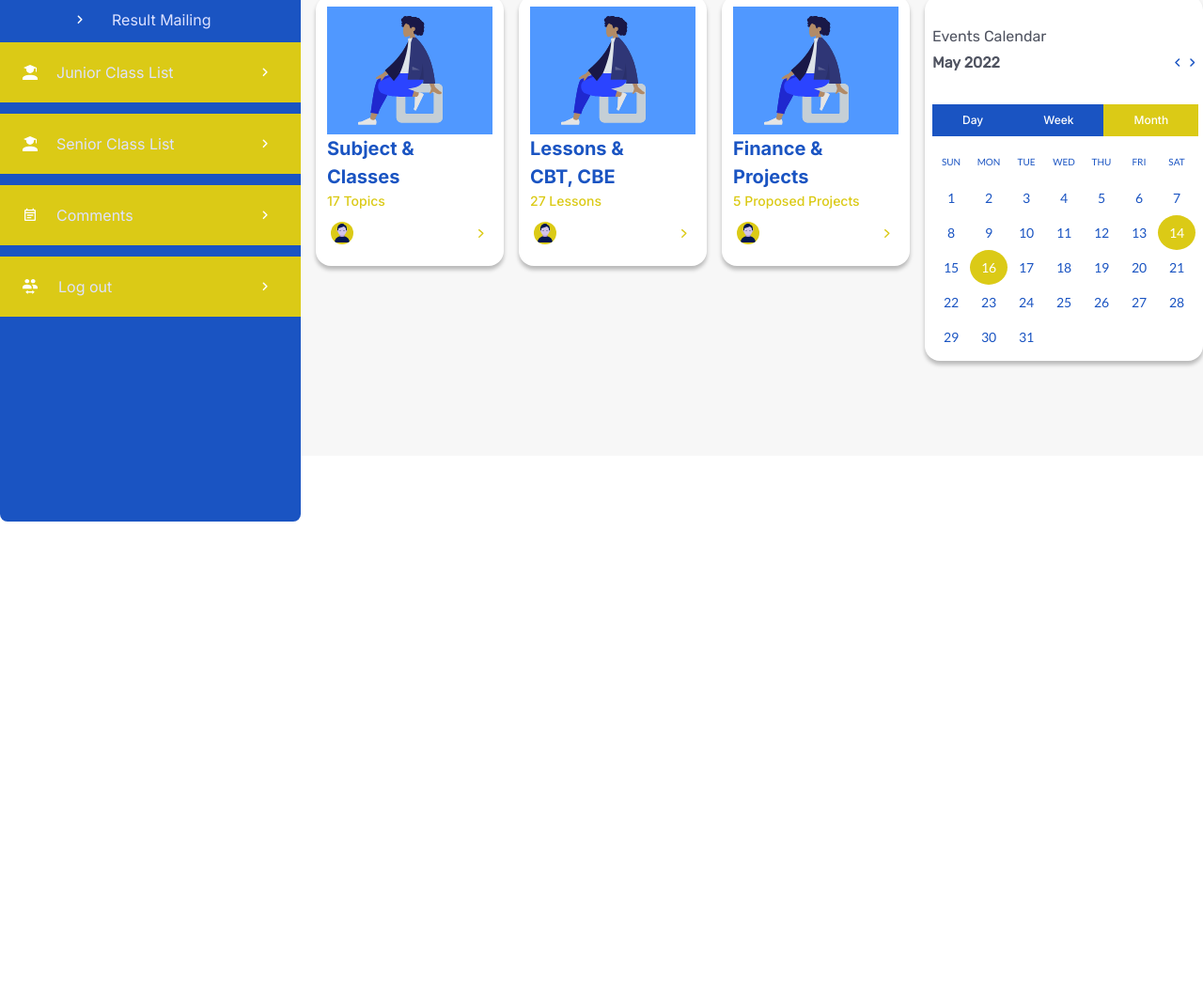
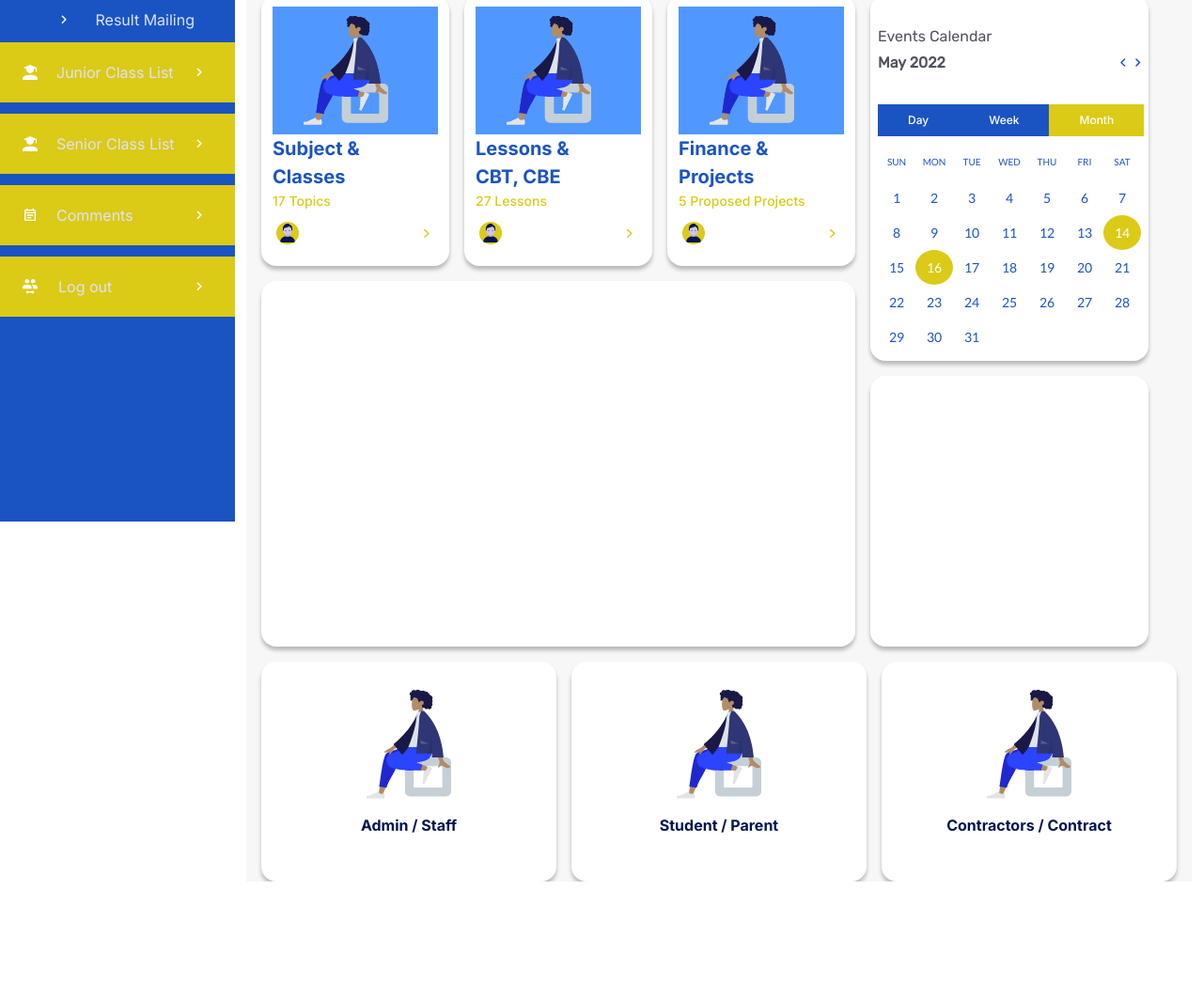
Before and after one commit to Sovrano28/OLT-School-App, a website: page index.html in a window 1280 px wide. Shown: the part 245-1307 px from the top of the page at 94% size. Before the commit the page ends 950 px from the top, so only its background shows below. Drawn offline with nearby package versions, Linux system fonts and the light colour scheme.

Commit message:
made the sidebar functionalities better, finished the grid-container-2 and rename an image.

```diff
--- a/dev/sass/main.scss
+++ b/dev/sass/main.scss
@@ -5,6 +5,7 @@ $project-theme-colours: (
   "secondary-yellow": #DBCA16,
   "primary-blue-1": #1A54C2,
   "secondary-blue-1": #5098FF,
+  "tertiary-blue-1": #00164F,
   "main-light-blue": #DDE2FF,
   "primary-grey": #F7F7F7,
   "dark-grey": #4F5360,
@@ -56,17 +57,20 @@ input, textarea, button, select {font: inherit;}
 //* end
 
 // START
-.main { //? all these was to make it move while the side bar is fixed.
-  flex-grow: 1;
+.side-bar {
+  position: fixed;
+  z-index: 99;
+  top: 0;
+  left: -250px;
+  bottom: 0;
+  width: 250px;
   overflow-y: auto;
-}
+  overflow-x: hidden;
+  transition: left 0.5s ease-in-out;
 
-.side-bar {
-  flex: 0 0 auto; //? Prevent the fixed item from growing or shrinking
-  position: sticky;
-  top: 0;
-  height: 100vh;
-  min-height: min-content;
+  @media (min-width: 1024px) {
+    left: 0;
+  }
 
   .bg-secondary-yellow > div {
     flex-grow: 1; //? note the use of this brutha...
@@ -90,6 +94,15 @@ input, textarea, button, select {font: inherit;}
   }
 }
 
+.main { //? all these was to make it move while the side bar is fixed.
+  flex-grow: 1;
+  overflow-y: auto;
+  overflow-x: hidden;
+
+  @media (min-width: 1024px) {
+    margin-left: 250px;
+  }
+}
 
 header {
   box-shadow: 0px 5px 4px 0px rgba(0, 0, 0, 0.25);
@@ -116,10 +129,12 @@ header {
 }
 
 main {
-  .grid-container {
+  overflow-x: hidden;
+
+  .grid-container-1 {
     display: grid;
     grid-template-columns: repeat(3, 200px) 296px;
-    grid-template-rows: repeat(5, 85.333px);
+    grid-template-rows: repeat(7, 85.333px);
 
     > div {
       background-color: white;
@@ -156,5 +171,41 @@ main {
         }
       }
     }
+
+    .notice-board {
+      grid-column: span 3;
+      grid-row: span 4;
+    }
+
+    .calendar-activities {
+      grid-row: span 3;
+    }
+  }
+
+  .grid-container-2 {
+    display: grid;
+    grid-template-columns: repeat(3, 1fr);
+
+    &__frames {
+      grid-column: span 1;
+      background-color: white;
+      border-radius: 16px;
+      box-shadow: 0px 4px 4px 0px rgba(0, 0, 0, 0.25);
+      font-size: 0.875rem;
+      padding: 20px 0px 32px 0px;
+
+      @media (min-width: 768px) {
+        font-size: 1rem;
+        padding: 30px 0px 48px 0px;
+      }
+
+      img {
+        width: 75%;
+
+        @media (min-width: 576px) {
+          width: 100%;
+        }
+      }
+    }
   }
 }
--- a/index.html
+++ b/index.html
@@ -11,9 +11,8 @@
   <link rel="stylesheet" href="public/css/main.min.css">
 </head>
 <body>
-  <div class="container-fluid overflow-x-hidden">
-    <div class="row">
-      <div class="side-bar col-3 p-0 bg-primary-blue-1 text-main-light-blue rounded-3">
+  <div class="container-fluid position-relative overflow-x-hidden">
+      <div class="side-bar p-0 bg-primary-blue-1 text-main-light-blue">
 
         <div class="logo d-flex justify-content-center">
           <img src="public/assets/imgs/logo-white.svg" alt="OLT Schools Logo">
@@ -90,12 +89,12 @@
 
       </div>
 
-      <div class="main col-9 p-0">
+      <div class="main p-0">
 
         <header class="position-sticky top-0 bg-primary-grey shadow">
-          <div class="ms-10 row">
+          <div class="ms-10 d-flex justify-content-between">
 
-            <div class="search-bar-holder col-7 d-flex align-items-center py-8 p-0">
+            <div class="search-bar-holder d-flex align-items-center py-8 p-0">
               <div class="search-bar d-flex bg-white py-5 ps-11 pe-9">
                 <input class="caret-WATeal" type="text" placeholder="Find Something...">
 
@@ -105,8 +104,8 @@
               </div>
             </div>
 
-            <div class="header-nav col-5 d-flex align-items-center">
-              <div class="d-flex align-items-center gap-1">
+            <div class="header-nav d-flex align-items-center">
+              <div class="d-flex align-items-center gap-2">
 
                 <div class="d-flex place-items-centre">
                   <img src="public/assets/imgs/admin-id-icon.png" alt="admin-id">
@@ -149,11 +148,11 @@
             </div>
           </div>
 
-          <div class="grid-container gap-4 mt-4">
+          <div class="grid-container-1 gap-4 mt-4">
             <div class="main-subjects p-3">
 
               <div class="grid-item-centre">
-                 <img src="public/assets/imgs/woman-on-stool.svg" alt="lady on a stool">
+                 <img src="public/assets/imgs/lady-on-stool-blue-bg.svg" alt="lady on a stool">
               </div>
 
               <div class="">
@@ -179,7 +178,7 @@
 
             <div class="main-subjects p-3">
               <div class="grid-item-centre">
-                 <img src="public/assets/imgs/woman-on-stool.svg" alt="lady on a stool">
+                 <img src="public/assets/imgs/lady-on-stool-blue-bg.svg" alt="lady on a stool">
               </div>
               <div class="">
                 <div class="text-primary-blue-1 fs-5 fw-bold">Lessons &</div>
@@ -203,7 +202,7 @@
 
             <div class="main-subjects p-3">
               <div class="grid-item-centre">
-                 <img src="public/assets/imgs/woman-on-stool.svg" alt="lady on a stool">
+                 <img src="public/assets/imgs/lady-on-stool-blue-bg.svg" alt="lady on a stool">
               </div>
               <div class="">
                 <div class="text-primary-blue-1 fs-5 fw-bold">Finance &</div>
@@ -287,12 +286,41 @@
               </div>
 
             </div>
+
+            <div class="notice-board px-8 py-9"></div>
+
+            <div class="calendar-activities px-2 py-6">
+
+            </div>
+          </div>
+
+          <div class="grid-container-2 mt-4 gap-4 fw-bold text-center text-tertiary-blue-1">
+
+            <div class="grid-container-2__frames d-flex flex-column place-items-centre gap-4">
+              <div class="d-flex place-items-centre">
+                <img src="public/assets/imgs/lady-on-stool-transparent-bg.svg" alt="lady on stool">
+              </div>
+              <div class="d-flex place-items-centre">Admin / Staff</div>
+            </div>
+
+            <div class="grid-container-2__frames d-flex flex-column place-items-centre gap-4">
+              <div class="d-flex place-items-centre">
+                <img src="public/assets/imgs/lady-on-stool-transparent-bg.svg" alt="lady on stool">
+              </div>
+              <div class="d-flex place-items-centre">Student / Parent</div>
+            </div>
+
+            <div class="grid-container-2__frames d-flex flex-column place-items-centre gap-4">
+              <div class="d-flex place-items-centre">
+                <img src="public/assets/imgs/lady-on-stool-transparent-bg.svg" alt="lady on stool">
+              </div>
+              <div class="d-inline-flex place-items-centrer">Contractors / Contract</div>
+            </div>
           </div>
 
         </main>
 
       </div>
-    </div>
   </div>
 
 
```
Also changed, not shown: public/assets/imgs/lady-on-stool-blue-bg.svg (renamed from public/assets/imgs/woman-on-stool.svg), public/assets/imgs/lady-on-stool-transparent-bg.svg (added), public/css/main.min.css.
